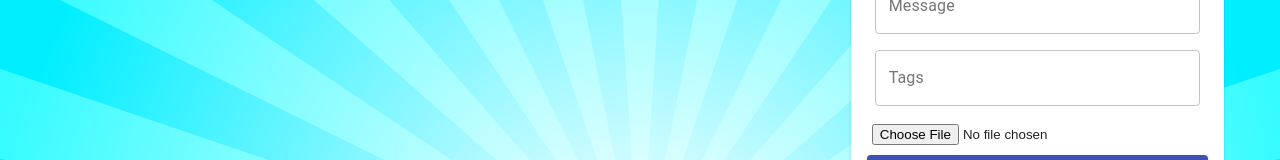
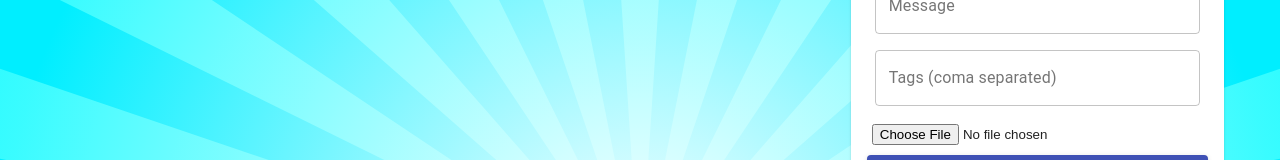
Before and after one commit to isakabusee/memories_prject, a React (Create React App) app in the folder client/: page / in a window 1280 px wide. Shown: the part 354-514 px from the top of the page. Built offline with nearby package versions, Linux system fonts and the light colour scheme; no server answers.

Commit message:
some error in image debug

```diff
--- a/client/src/actions/posts.js
+++ b/client/src/actions/posts.js
@@ -52,4 +52,4 @@
     } catch (error) {
         console.log(error);
     }
-}
+};
--- a/client/src/components/Form/Form.js
+++ b/client/src/components/Form/Form.js
@@ -43,7 +43,7 @@
           <TextField name="creator" variant="outlined" label="Creator" fullWidth value={postData.creator} onChange={(e) => setPostData({ ...postData, creator: e.target.value })} />
           <TextField name="title" variant="outlined" label="Title" fullWidth value={postData.title} onChange={(e) => setPostData({ ...postData, title: e.target.value })} />
           <TextField name="message" variant="outlined" label="Message" fullWidth value={postData.message} onChange={(e) => setPostData({ ...postData, message: e.target.value })} />
-          <TextField name="tags" variant="outlined" label="Tags" fullWidth value={postData.tags} onChange={(e) => setPostData({ ...postData, tags: e.target.value.split(',') })} />
+          <TextField name="tags" variant="outlined" label="Tags (coma separated)" fullWidth value={postData.tags} onChange={(e) => setPostData({ ...postData, tags: e.target.value.split(',') })} />
           <div className={classes.fileInput}>
             <FileBase type="file" multiple={false} onDone={({ base64 }) => setPostData({ ...postData, selectedFile: base64 })} /></div>
             <Button className={classes.buttonSubmit} variant="contained" color="primary" size="large" type="submit" fullWidth>Submit</Button>
--- a/client/src/reducers/posts.js
+++ b/client/src/reducers/posts.js
@@ -13,7 +13,7 @@
             return posts.map((post) => post._id === action.payload._id ? action.payload : post);
 
         case CREATE:
-            return [ ...posts, action.payload];
+            return [...posts, action.payload];
         default:
             return posts;
     }
```
